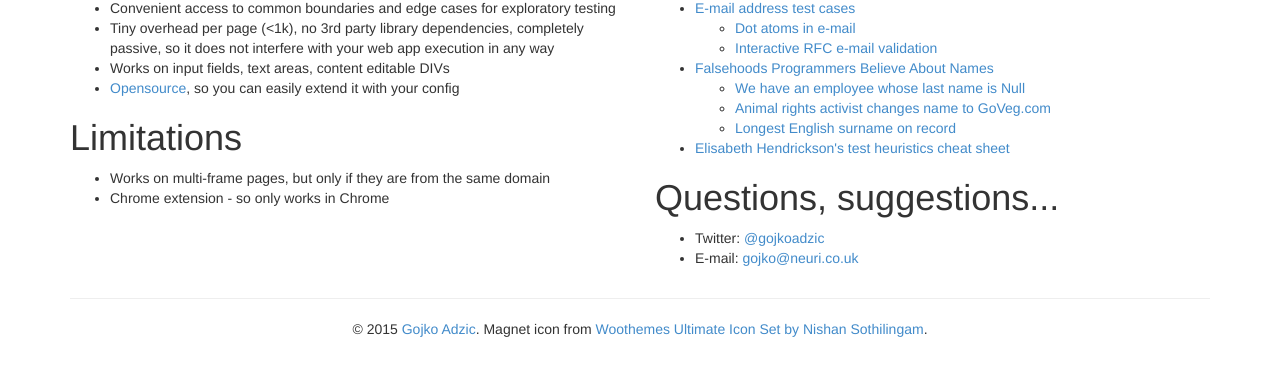
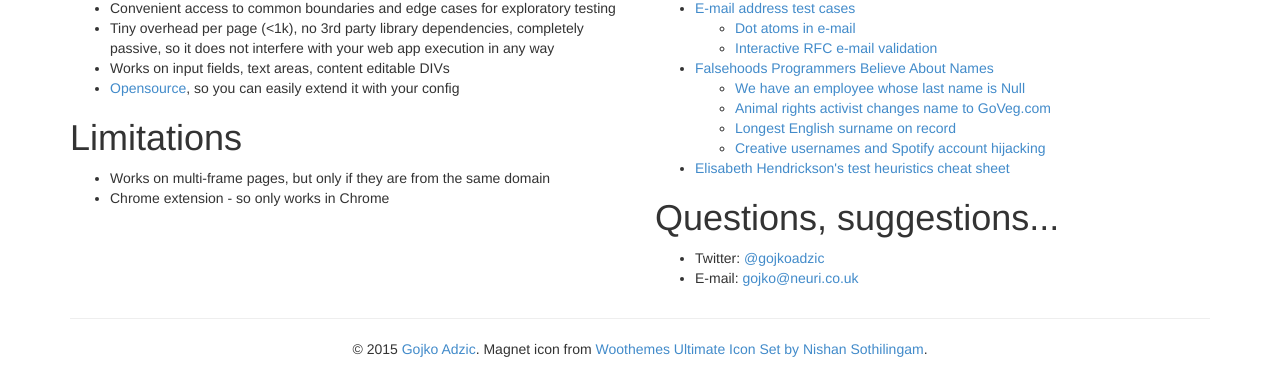
Before and after one commit to gojko/bugmagnet, a browser extension: page index.html in a window 1280 px wide. Shown: the part 593-962 px from the top of the page. Drawn offline with Linux system fonts and the light colour scheme.

Commit message:
spotify link

```diff
--- a/index.html
+++ b/index.html
@@ -82,6 +82,7 @@
 <li><a href="http://stackoverflow.com/questions/4456438/how-can-i-pass-the-string-null-through-wsdl-soap-from-actionscript-3-to-a-co">We have an employee whose last name is Null</a></li>
 <li><a href="http://usatoday30.usatoday.com/tech/webguide/internetlife/2003-08-01-goveg_x.htm">Animal rights activist changes name to GoVeg.com</a></li>
 <li><a href="http://en.wikipedia.org/wiki/Leone_Sextus_Tollemache">Longest English surname on record</a></li>
+<li><a href="https://labs.spotify.com/2013/06/18/creative-usernames/">Creative usernames and Spotify account hijacking</a></li>
 </ul>
 </li>
 <li><a href="http://testobsessed.com/wp-content/uploads/2011/04/testheuristicscheatsheetv1.pdf">Elisabeth Hendrickson's test heuristics cheat sheet</a></li>
```
